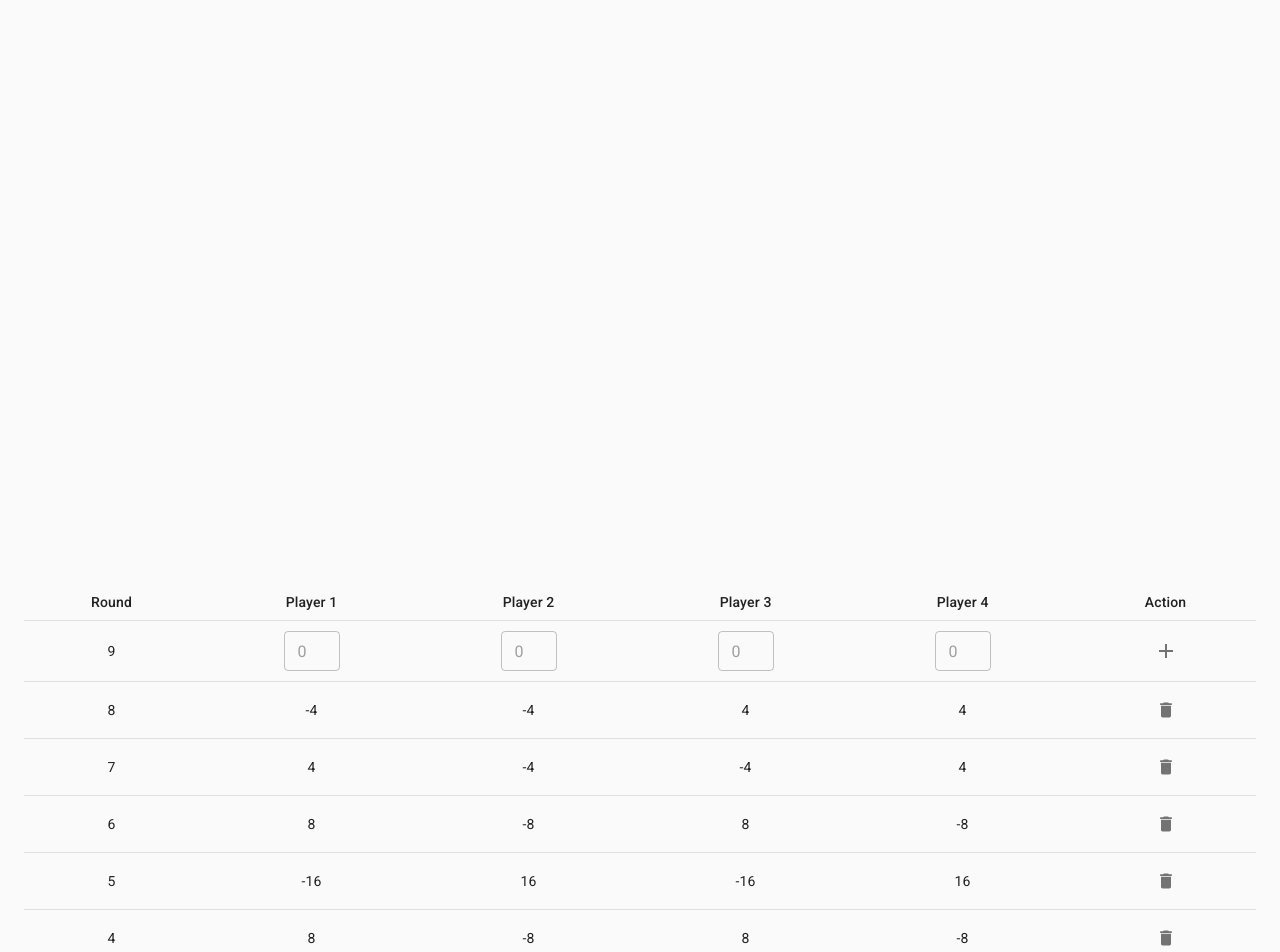
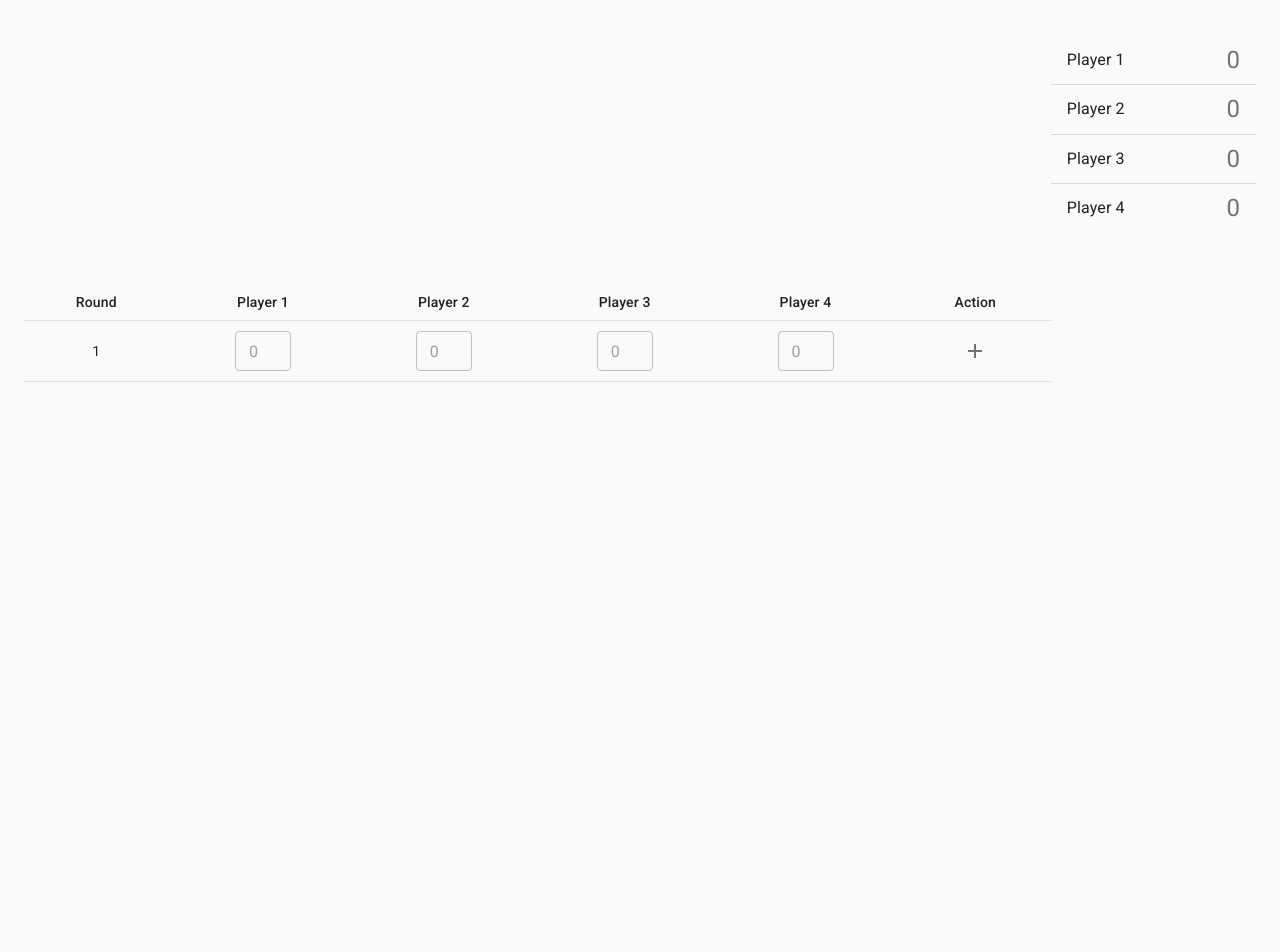
Before and after one commit to shengdade/red10, a React (Create React App) app: page / in a window 1280 px wide. Shown: the part 80-1032 px from the top of the page. After the commit the page ends 800 px from the top, so only its background shows below. Built offline with nearby package versions, Linux system fonts and the light colour scheme.

Commit message:
Add ScoreBoard and PieChartGroup

```diff
--- a/src/components/App.jsx
+++ b/src/components/App.jsx
@@ -1,25 +1,22 @@
 import React, { useState } from 'react';
 import LineChart from './LineChart';
-import PieChart from './PieChart';
+import PieChartGroup from './PieChartGroup';
 import RoundTable from './RoundTable';
 import Header from './Header';
-import { Container } from '@material-ui/core';
+import { Container, Grid } from '@material-ui/core';
 import { getChartData } from '../utils';
-
-function createData(round, player1, player2, player3, player4) {
-  return { round, player1, player2, player3, player4 };
-}
+import ScoreBoard from './ScoreBoard';
 
 function App() {
   const [tableData, setTableData] = useState([
-    createData(8, -4, -4, 4, 4),
-    createData(7, 4, -4, -4, 4),
-    createData(6, 8, -8, 8, -8),
-    createData(5, -16, 16, -16, 16),
-    createData(4, 8, -8, 8, -8),
-    createData(3, -8, -8, 8, 8),
-    createData(2, 4, 4, -4, -4),
-    createData(1, 4, -4, 4, -4)
+    // createData(8, -4, -4, 4, 4),
+    // createData(7, 4, -4, -4, 4),
+    // createData(6, 8, -8, 8, -8),
+    // createData(5, -16, 16, -16, 16),
+    // createData(4, 8, -8, 8, -8),
+    // createData(3, -8, -8, 8, 8),
+    // createData(2, 4, 4, -4, -4),
+    // createData(1, 4, -4, 4, -4)
   ]);
   const [players, setPlayers] = useState({
     player1: 'Player 1',
@@ -33,13 +30,26 @@ function App() {
   return (
     <Container>
       <Header players={players} setPlayers={setPlayers} />
+      <Grid container>
+        <Grid item xs={12} sm={10}>
           <LineChart source={chartData} />
-      <PieChart source={chartData} />
+        </Grid>
+        <Grid item xs={12} sm={2} style={{ margin: 'auto' }}>
+          <ScoreBoard source={chartData} />
+        </Grid>
+      </Grid>
+      <Grid container>
+        <Grid item xs={12} sm={10}>
           <RoundTable
             rows={tableData}
             setTableData={setTableData}
             players={players}
           />
+        </Grid>
+        <Grid item xs={12} sm={2}>
+          <PieChartGroup source={chartData} />
+        </Grid>
+      </Grid>
     </Container>
   );
 }
--- a/src/components/PieChart.jsx
+++ b/src/components/PieChart.jsx
@@ -1,47 +1,18 @@
 import React from 'react';
 import ReactEcharts from 'echarts-for-react';
-import { Fade } from 'react-reveal';
 
-function PieChart({ source }) {
-  const data = source.slice(1).map((player) => ({
-    name: player[0],
-    value: player[player.length - 1]
-  }));
-
-  const win = data.filter((d) => d.value > 0);
-  const lose = data.filter((d) => d.value < 0);
-  win.sort((a, b) => b.value - a.value);
-  lose.sort((a, b) => b.value - a.value);
-
-  const greens = ['#4caf50', '#8bc34a', '#cddc39'];
-  const reds = ['#ff6d00', '#ff9100', '#ffab40'];
-
-  const colors = [
-    ...greens.slice(0, win.length),
-    ...reds.slice(0, lose.length)
-  ];
-
+function PieChart({ name, data, color }) {
   return (
-    <Fade bottom duration={1000} distance="40px">
     <ReactEcharts
+      style={{ width: '100%', height: 180 }}
       option={{
         tooltip: {},
-          color: colors,
+        color,
         series: [
           {
-              name: 'Won',
+            name,
             type: 'pie',
-              data: win,
-              center: ['25%', '50%'],
-              label: {
-                position: 'inner'
-              }
-            },
-            {
-              name: 'Lost',
-              type: 'pie',
-              data: lose,
-              center: ['75%', '50%'],
+            data,
             label: {
               position: 'inner'
             }
@@ -49,7 +20,6 @@ function PieChart({ source }) {
         ]
       }}
     />
-    </Fade>
   );
 }
 
--- /dev/null
+++ b/src/components/PieChartGroup.jsx
@@ -0,0 +1,36 @@
+import React from 'react';
+import PieChart from './PieChart';
+import { makeStyles } from '@material-ui/core/styles';
+
+const useStyles = makeStyles((theme) => ({
+  root: {
+    display: 'flex',
+    flexDirection: 'column'
+  }
+}));
+
+function PieChartGroup({ source }) {
+  const classes = useStyles();
+
+  const data = source.slice(1).map((player) => ({
+    name: player[0],
+    value: player[player.length - 1]
+  }));
+
+  const win = data.filter((d) => d.value > 0);
+  const lose = data.filter((d) => d.value < 0);
+  win.sort((a, b) => b.value - a.value);
+  lose.sort((a, b) => b.value - a.value);
+
+  const greens = ['#4caf50', '#8bc34a', '#cddc39'];
+  const reds = ['#ff6d00', '#ff9100', '#ffab40'];
+
+  return (
+    <div className={classes.root}>
+      <PieChart name="Won" data={win} color={greens.slice(0, win.length)} />
+      <PieChart name="Lost" data={lose} color={reds.slice(0, lose.length)} />
+    </div>
+  );
+}
+
+export default PieChartGroup;
--- a/src/components/RoundTable.jsx
+++ b/src/components/RoundTable.jsx
@@ -16,6 +16,7 @@ function RoundTable({ rows, setTableData, players }) {
 
   return (
     <Fade bottom duration={1000} distance="40px">
+      <div style={{ overflow: 'auto' }}>
         <Table size="small">
           <TableHead>
             <TableRow>
@@ -45,6 +46,7 @@ function RoundTable({ rows, setTableData, players }) {
             ))}
           </TableBody>
         </Table>
+      </div>
     </Fade>
   );
 }
--- /dev/null
+++ b/src/components/ScoreBoard.jsx
@@ -0,0 +1,36 @@
+import React from 'react';
+import List from '@material-ui/core/List';
+import ListItem from '@material-ui/core/ListItem';
+import ListItemText from '@material-ui/core/ListItemText';
+import Divider from '@material-ui/core/Divider';
+import Typography from '@material-ui/core/Typography';
+import { Fade } from 'react-reveal';
+
+function ScoreCard({ source }) {
+  const data = source.slice(1).map((player) => ({
+    name: player[0],
+    value: player[player.length - 1]
+  }));
+
+  data.sort((a, b) => b.value - a.value);
+
+  return (
+    <Fade right duration={1000} distance="40px">
+      <List>
+        {data.map((d, idx) => (
+          <React.Fragment key={d.name}>
+            <ListItem>
+              <ListItemText primary={d.name} />
+              <Typography variant="h5" color="textSecondary">
+                {d.value}
+              </Typography>
+            </ListItem>
+            {idx < data.length - 1 && <Divider />}
+          </React.Fragment>
+        ))}
+      </List>
+    </Fade>
+  );
+}
+
+export default ScoreCard;
--- a/src/utils.js
+++ b/src/utils.js
@@ -25,3 +25,7 @@ export function getChartData(players, tableData) {
     [players.player4, 0, ...player4]
   ];
 }
+
+export function createData(round, player1, player2, player3, player4) {
+  return { round, player1, player2, player3, player4 };
+}
```
Lines whose indentation alone changed are shown as unchanged.
